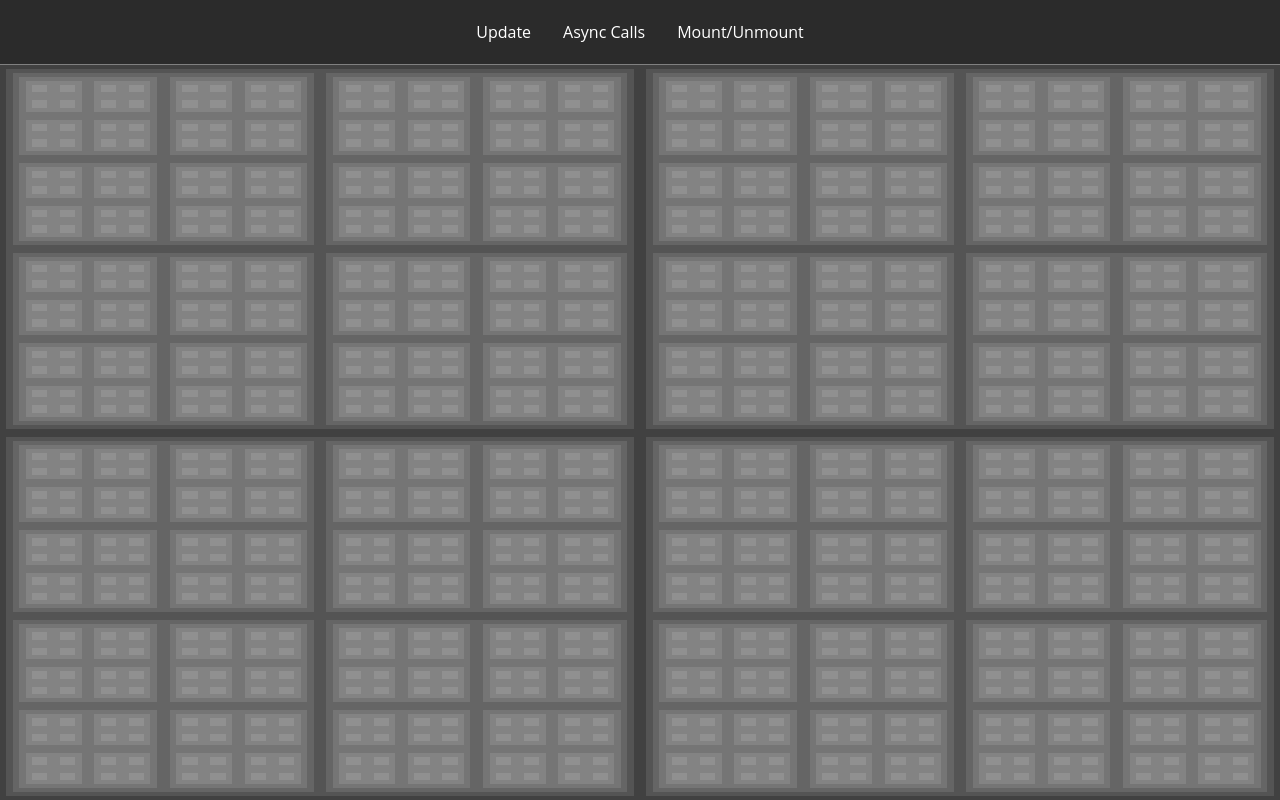
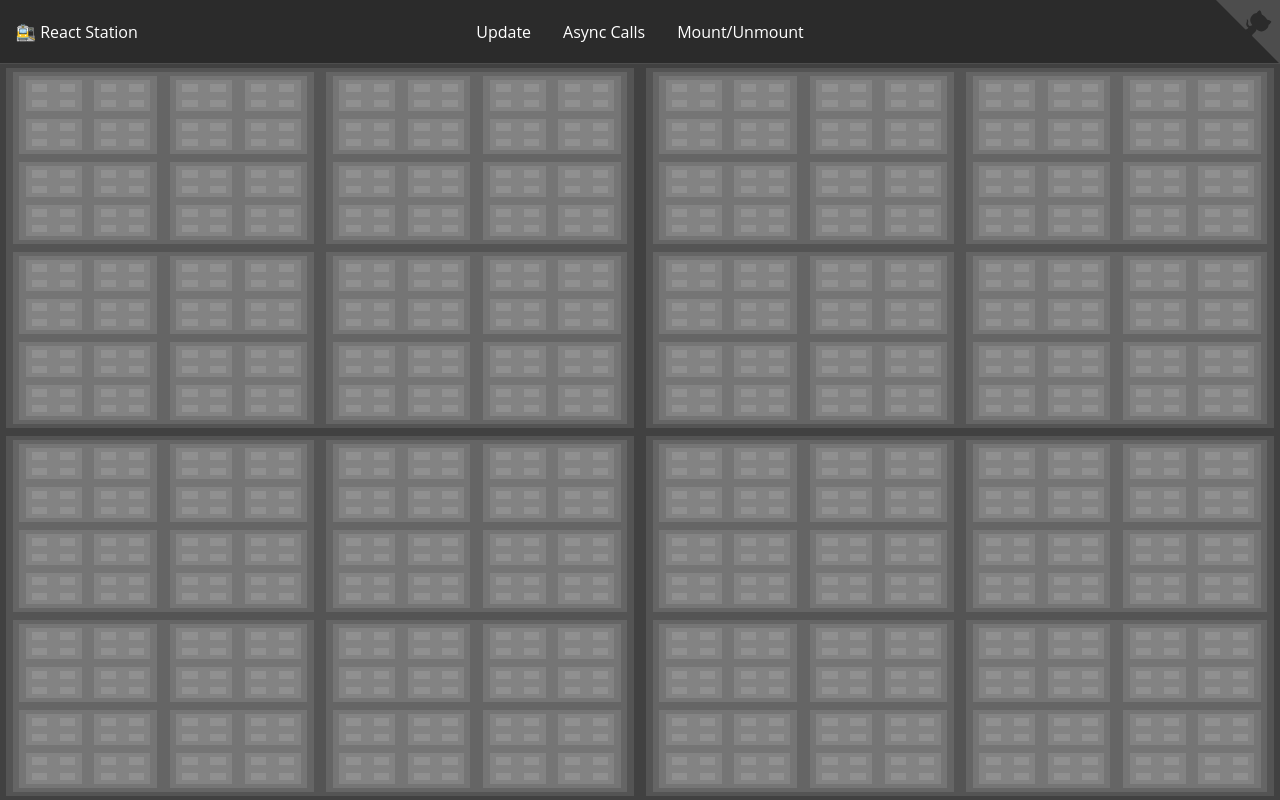
Before and after one commit to puema/react-station, a React (Create React App) app: page / in a window 1280 px wide. Built offline with nearby package versions, Linux system fonts and the light colour scheme.

Commit message:
🐙 Add GitHub corner

```diff
--- a/src/components/App.tsx
+++ b/src/components/App.tsx
@@ -1,17 +1,20 @@
-import React from 'react';
-import { BrowserRouter as Router, Route, Switch } from 'react-router-dom';
-import styled, { createGlobalStyle } from 'styled-components';
-import { AsyncCalls } from '../pages/async-calls/AsyncCalls';
-import { ColorTree } from '../pages/color-tree/ColorTree';
-import { MountUnmount } from '../pages/mount-unmount/MountUnmount';
-import { Header } from './Header';
+import React from "react";
+import { HashRouter, Route, Switch } from "react-router-dom";
+import styled from "styled-components";
+import { AsyncCalls } from "../pages/async-calls/AsyncCalls";
+import { ColorTree } from "../pages/color-tree/ColorTree";
+import { MountUnmount } from "../pages/mount-unmount/MountUnmount";
+import { GlobalStyles } from "../styles/globalStyles";
+import { GitHubCorner } from "./GitHubCorner";
+import { Header } from "./Header";
 
 export const App = () => {
   return (
-    <Router basename="/">
+    <HashRouter basename="/">
       <StyledApp>
         <GlobalStyles />
         <Header />
+        <GitHubCorner url="https://github.com/puema/react-station" />
         <Content>
           <Switch>
             <Route path="/" exact component={ColorTree} />
@@ -20,7 +23,7 @@ export const App = () => {
           </Switch>
         </Content>
       </StyledApp>
-    </Router>
+    </HashRouter>
   );
 };
 
@@ -30,31 +33,6 @@ const StyledApp = styled.div`
   flex-direction: column;
 `;
 
-const GlobalStyles = createGlobalStyle`
-  body {
-    margin: 0;
-    font-family: 'Open Sans', sans-serif;
-    background-color: #2b2b2b;
-    color: #fff;
-    a {
-      text-decoration: none;
-      color: inherit;
-    }
-    button {
-      border: none;
-      outline: none;
-      margin: 16px;
-      padding: 8px 16px;
-      font-size: 14px;
-      color: #a9b7c6;
-      font-weight: bolder;
-      background-color: #3c3f41;
-      border-radius: 999px;
-      cursor: pointer;
-    }
-  }
-`;
-
 const Content = styled.div`
   flex-grow: 1;
 `;
--- /dev/null
+++ b/src/components/GitHubCorner.tsx
@@ -0,0 +1,66 @@
+import React from 'react';
+import styled from 'styled-components';
+
+interface GitHubCornerProps {
+  url: string;
+}
+
+export const GitHubCorner = ({ url }: GitHubCornerProps) => (
+  <A href={url} className="github-corner" aria-label="View source on GitHub">
+    <svg width="64" height="64" viewBox="0 0 250 250" aria-hidden="true">
+      <path d="M0,0 L115,115 L130,115 L142,142 L250,250 L250,0 Z" />
+      <path
+        d="M128.3,109.0 C113.8,99.7 119.0,89.6 119.0,89.6 C122.0,82.7 120.5,78.6 120.5,78.6 C119.2,72.0 123.4,76.3 123.4,76.3 C127.3,80.9 125.5,87.3 125.5,87.3 C122.9,97.6 130.6,101.9 134.4,103.2"
+        fill="currentColor"
+        className="octo-arm"
+      />
+      <path
+        d="M115.0,115.0 C114.9,115.1 118.7,116.5 119.8,115.4 L133.7,101.6 C136.9,99.2 139.9,98.4 142.2,98.6 C133.8,88.0 127.5,74.4 143.8,58.0 C148.5,53.4 154.0,51.2 159.7,51.0 C160.3,49.4 163.2,43.6 171.4,40.1 C171.4,40.1 176.1,42.5 178.8,56.2 C183.1,58.6 187.2,61.8 190.9,65.4 C194.5,69.0 197.7,73.2 200.1,77.6 C213.8,80.2 216.3,84.9 216.3,84.9 C212.7,93.1 206.9,96.0 205.4,96.6 C205.1,102.4 203.0,107.8 198.3,112.5 C181.9,128.9 168.3,122.5 157.7,114.1 C157.9,116.9 156.7,120.9 152.7,124.9 L141.0,136.5 C139.8,137.7 141.6,141.9 141.8,141.8 Z"
+        fill="currentColor"
+        className="octo-body"
+      />
+    </svg>
+  </A>
+);
+
+const A = styled.a`
+  svg {
+    fill: #4d4d4d;
+    color: #2b2b2b;
+    position: absolute;
+    top: 0;
+    border: 0;
+    right: 0;
+  }
+
+  &:hover .octo-arm {
+    animation: octocat-wave 560ms ease-in-out;
+  }
+
+  .octo-arm {
+    transform-origin: 130px 106px;
+  }
+
+  @keyframes octocat-wave {
+    0%,
+    100% {
+      transform: rotate(0);
+    }
+    20%,
+    60% {
+      transform: rotate(-25deg);
+    }
+    40%,
+    80% {
+      transform: rotate(10deg);
+    }
+  }
+  @media (max-width: 500px) {
+    &:hover .octo-arm {
+      animation: none;
+    }
+    & .octo-arm {
+      animation: octocat-wave 560ms ease-in-out;
+    }
+  }
+`;
--- a/src/components/Header.tsx
+++ b/src/components/Header.tsx
@@ -5,22 +5,39 @@ import styled from 'styled-components';
 export function Header() {
   return (
     <StyledHeader>
-      <Link to="/">Update</Link>
-      <Link to="async-calls">Async Calls</Link>
-      <Link to="mount-unmount">Mount/Unmount</Link>
+      <Left>🚉 React Station</Left>
+      <Center>
+        <Link to="/">Update</Link>
+        <Link to="async-calls">Async Calls</Link>
+        <Link to="mount-unmount">Mount/Unmount</Link>
+      </Center>
+      <Right/>
     </StyledHeader>
   );
 }
 
 const StyledHeader = styled.header`
   height: 64px;
-  flex-shrink: 0;
+  box-sizing: border-box;
+  padding: 16px;
+  display: flex;
+  align-items: center;
+  border-bottom: 1px solid #4d4d4d;
+`;
+
+const Left = styled.div`
+  flex-basis: 20%;
+`;
+
+const Center = styled.div`
+  flex-basis: 80%;
   display: flex;
   justify-content: center;
-  align-items: center;
-  border-bottom: 1px solid grey;
-
   & > * {
     margin: 0 16px;
   }
 `;
+
+const Right = styled.div`
+  flex-basis: 20%;
+`;
--- /dev/null
+++ b/src/styles/globalStyles.ts
@@ -0,0 +1,30 @@
+import { createGlobalStyle } from 'styled-components';
+
+export const GlobalStyles = createGlobalStyle`
+  body {
+    margin: 0;
+    font-family: 'Open Sans', sans-serif;
+    background-color: #2b2b2b;
+    color: #fff;
+    a {
+      text-decoration: none;
+      color: inherit;
+    }
+    button {
+      border: none;
+      outline: none;
+      margin: 16px;
+      padding: 8px 16px;
+      font-size: 14px;
+      color: #a9b7c6;
+      font-weight: bolder;
+      background-color: #3c3f41;
+      border-radius: 999px;
+      cursor: pointer;
+    }
+    input {
+      border: none;
+      background-color: #3c3f41;
+    }
+  }
+`;
```
